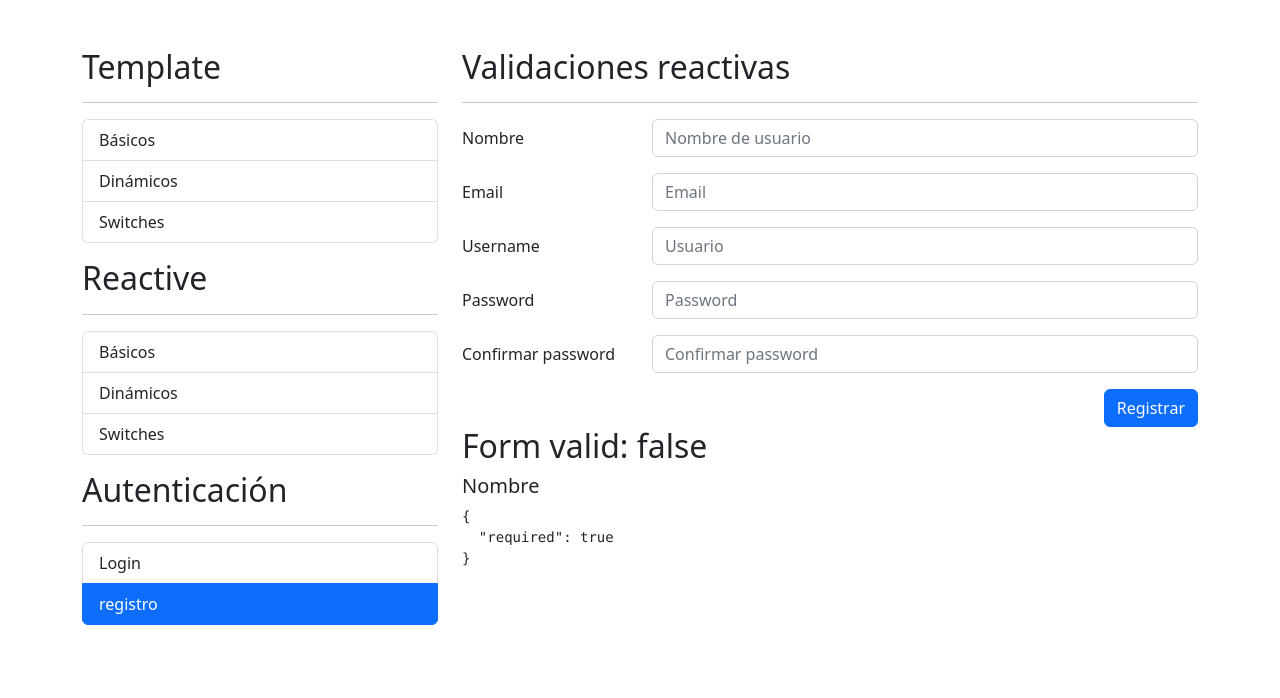
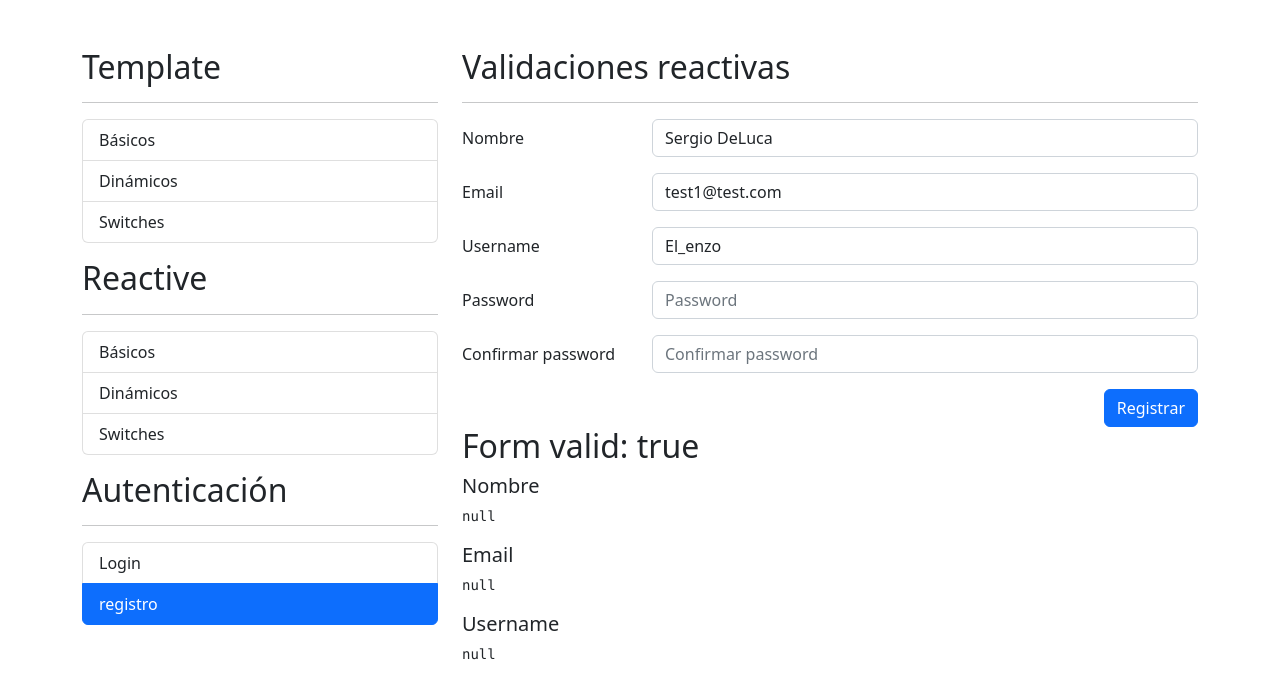
Before and after one commit to serdel1979/formulariosAngular, an Angular app: page /auth/registro in a window 1280 px wide. Shown: the top 698 px of the page. Built offline with nearby package versions, Linux system fonts and the light colour scheme.

Commit message:
registro

```diff
--- a/src/app/auth/pages/registro/registro.component.html
+++ b/src/app/auth/pages/registro/registro.component.html
@@ -29,8 +29,14 @@
             <div class="row mb-3">
                 <label class="col-sm-3 col-form-label">Email</label>
                 <div class="col-sm-9">
-                    <input type="email" class="form-control" placeholder="Email">
-
+                    <input type="email"
+                        class="form-control"
+                        placeholder="Ingresar email"
+                        formControlName="email"
+                        >
+                        <span  *ngIf="campoNoValido('email')"  class="form-text text-danger">
+                            El correo es obligatorio
+                        </span>
 
                 </div>
             </div>
@@ -40,8 +46,14 @@
             <div class="row mb-3">
                 <label class="col-sm-3 col-form-label">Username</label>
                 <div class="col-sm-9">
-                    <input type="text" class="form-control" placeholder="Usuario">
-
+                    <input type="text"
+                        class="form-control"
+                        placeholder="Usuario"
+                        formControlName="username"
+                        >
+                        <span  *ngIf="campoNoValido('username')"  class="form-text text-danger">
+                            El usuario es obligatorio
+                        </span>
 
                 </div>
             </div>
@@ -86,3 +98,10 @@
 
 <h5>Nombre</h5>
 <pre>{{ miFormulario.controls['nombre'].errors | json }}</pre>
+
+<h5>Email</h5>
+<pre>{{ miFormulario.controls['email'].errors | json }}</pre>
+
+
+<h5>Username</h5>
+<pre>{{ miFormulario.controls['username'].errors | json }}</pre>
--- a/src/app/auth/pages/registro/registro.component.ts
+++ b/src/app/auth/pages/registro/registro.component.ts
@@ -1,5 +1,5 @@
 import { Component, OnInit } from '@angular/core';
-import { FormGroup, FormBuilder, Validators } from '@angular/forms';
+import { FormGroup, FormBuilder, Validators, FormControl } from '@angular/forms';
 
 @Component({
   selector: 'app-registro',
@@ -9,14 +9,34 @@ import { FormGroup, FormBuilder, Validators } from '@angular/forms';
 export class RegistroComponent implements OnInit {
 
   nompreApellidoPattern: string = '([a-zA-Z]+) ([a-zA-Z]+)';
+  emailPattern: string = "^[a-z0-9._%+-]+@[a-z0-9.-]+\\.[a-z]{2,4}$";
+
+  noPuedeSerStrider(control: FormControl){
+    const valor = control.value?.trim().toLowerCase();
+    if(valor === 'strider'){
+      return {
+        noStrider: true
+      }
+    }
+     return null;
+  }
+
+
 
   miFormulario: FormGroup = this.fb.group({
-    nombre:['',[Validators.required, Validators.pattern(this.nompreApellidoPattern)]]
+    nombre:['',[Validators.required, Validators.pattern(this.nompreApellidoPattern)]],
+    email:['',[Validators.required, Validators.pattern(this.emailPattern)]],
+    username:['',[Validators.required, this.noPuedeSerStrider]]
   })
 
   constructor(private fb: FormBuilder) { }
 
   ngOnInit(): void {
+    this.miFormulario.reset({
+      nombre:'Sergio DeLuca',
+      email: 'test1@test.com',
+      username: 'El_enzo'
+    })
   }
 
   campoNoValido(campo:string){
```
